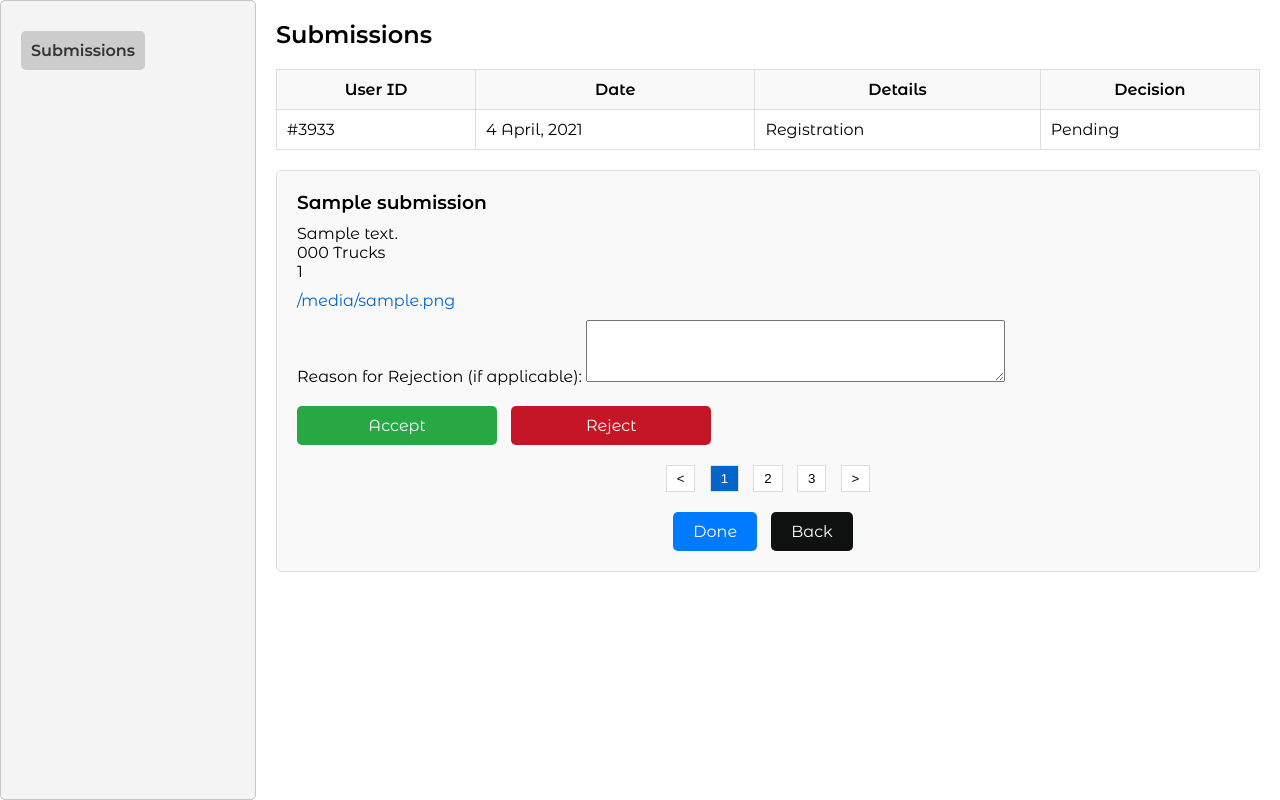
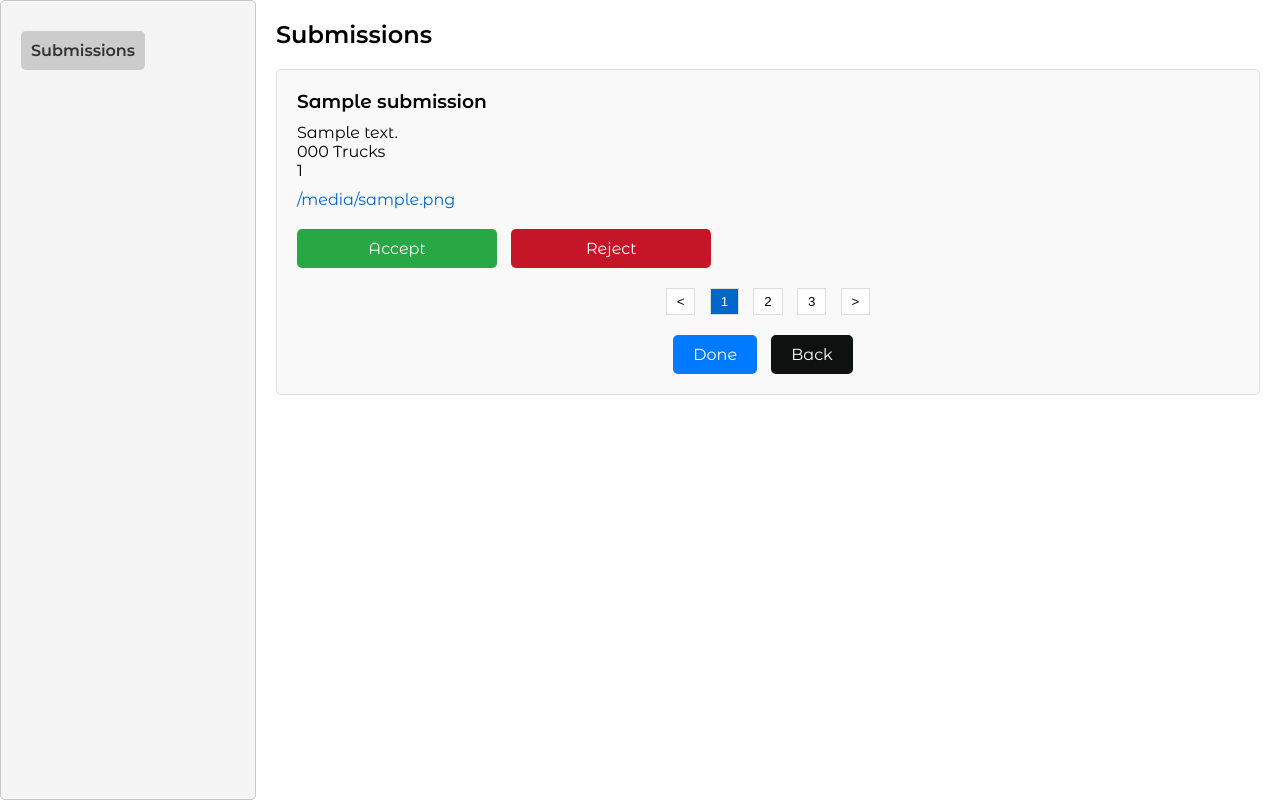
Before and after one commit to StarAI-Team/tms-siai, a Flask app: template templates/submit.html in a window 1280 px wide. Run offline with Flask 3, Linux system fonts and the light colour scheme; the template is opened without the code that fills it: most values are stand-ins (such as "Sample title", 1, 10 or a date in 2020); parts of the project's set-up code (start-up, migrations or seed data) failed here and were passed over.

Commit message:
admin done

```diff
--- a/templates/submit.html
+++ b/templates/submit.html
@@ -20,24 +20,6 @@
         <!-- Content Section -->
         <div class="content">
             <h2>Submissions</h2>
-            <table>
-                <thead>
-                    <tr>
-                        <th>User ID</th>
-                        <th>Date</th>
-                        <th>Details</th>
-                        <th>Decision</th>
-                    </tr>
-                </thead>
-                <tbody>
-                    <tr>
-                        <td>#3933</td>
-                        <td>4 April, 2021</td>
-                        <td>Registration</td>
-                        <td>Pending</td>
-                    </tr>
-                </tbody>
-            </table>
 
             <div class="submission-details">
                 <h3>{{ submissions.company_name }}</h3>
@@ -47,17 +29,19 @@
 
                 <ul>
                     {% for file in submissions.files %}
-                    <li><a href="#">{{ file }}</a></li>
+                    <li><a href="{{ file }}" target="_blank">{{ file }}</a></li>
                     {% endfor %}
                 </ul>
 
-                <!-- Rejection Reason Input -->
-                <label for="rejection-reason">Reason for Rejection (if applicable):</label>
-                <textarea id="rejection-reason" rows="4" cols="50"></textarea>
 
+                <div id="rejection-reason-container" style="display: none;">
+                    <label for="rejection-reason">Reason for Rejection (if applicable):</label>
+                    <textarea id="rejection-reason" rows="4" cols="50"></textarea>
+                </div>
                 <div class="decision-buttons">
                     <button class="accept" onclick="submitSubmission(true, '{{ submissions.user_id }}', '{{ submissions.company_name }}')">Accept</button>
-                    <button class="decline" onclick="submitSubmission(false, '{{ submissions.user_id }}', '{{ submissions.company_name }}')">Reject</button>
+                    <button class="decline" onclick="handleReject('{{ submissions.user_id }}', '{{ submissions.company_name }}')">Reject</button>
+
                 </div>
 
 
@@ -82,6 +66,29 @@
 function generateSubmissionId() {
             return 'submission_' + Date.now();
         }
+
+function showRejectionReason() {
+    var rejectionReasonContainer = document.getElementById("rejection-reason-container");
+    rejectionReasonContainer.style.display = "block";
+    }
+
+function handleReject(userId, companyName) {
+    // Show the rejection reason input field
+    showRejectionReason();
+
+    // Check if the rejection reason is provided
+    var rejectionReason = document.getElementById('rejection-reason').value;
+
+    // If no rejection reason is provided, alert the user and don't proceed with submission
+    if (!rejectionReason) {
+        alert("Please provide a reason for rejection before submitting.");
+        return;
+    }
+
+    // If a rejection reason is provided, proceed with submitting the form
+    submitSubmission(false, userId, companyName);
+}
+
 function submitSubmission(isAccepted,userId, companyName) {
     // Get rejection reason
     const rejectionReason = document.getElementById('rejection-reason').value;
```
